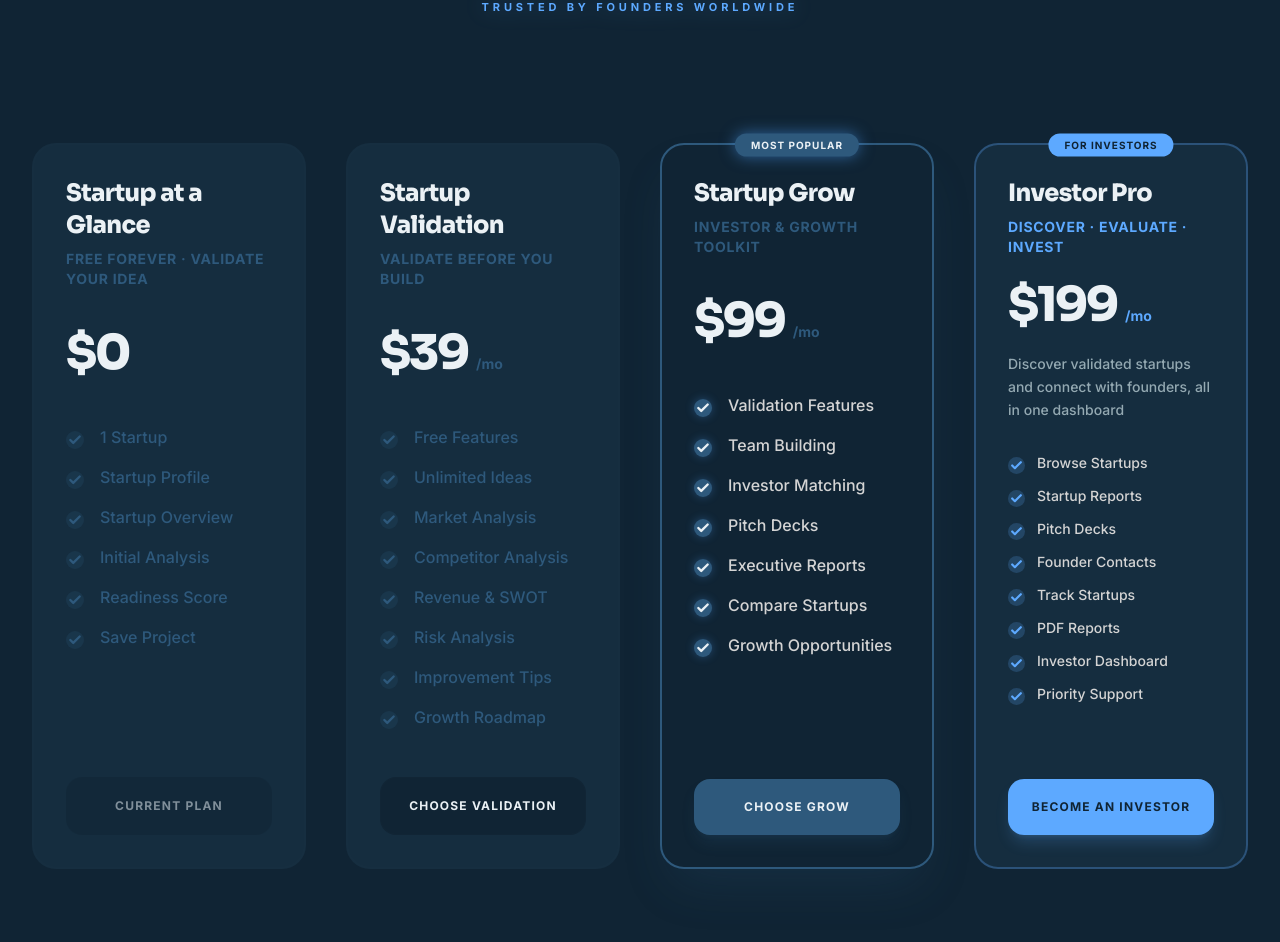
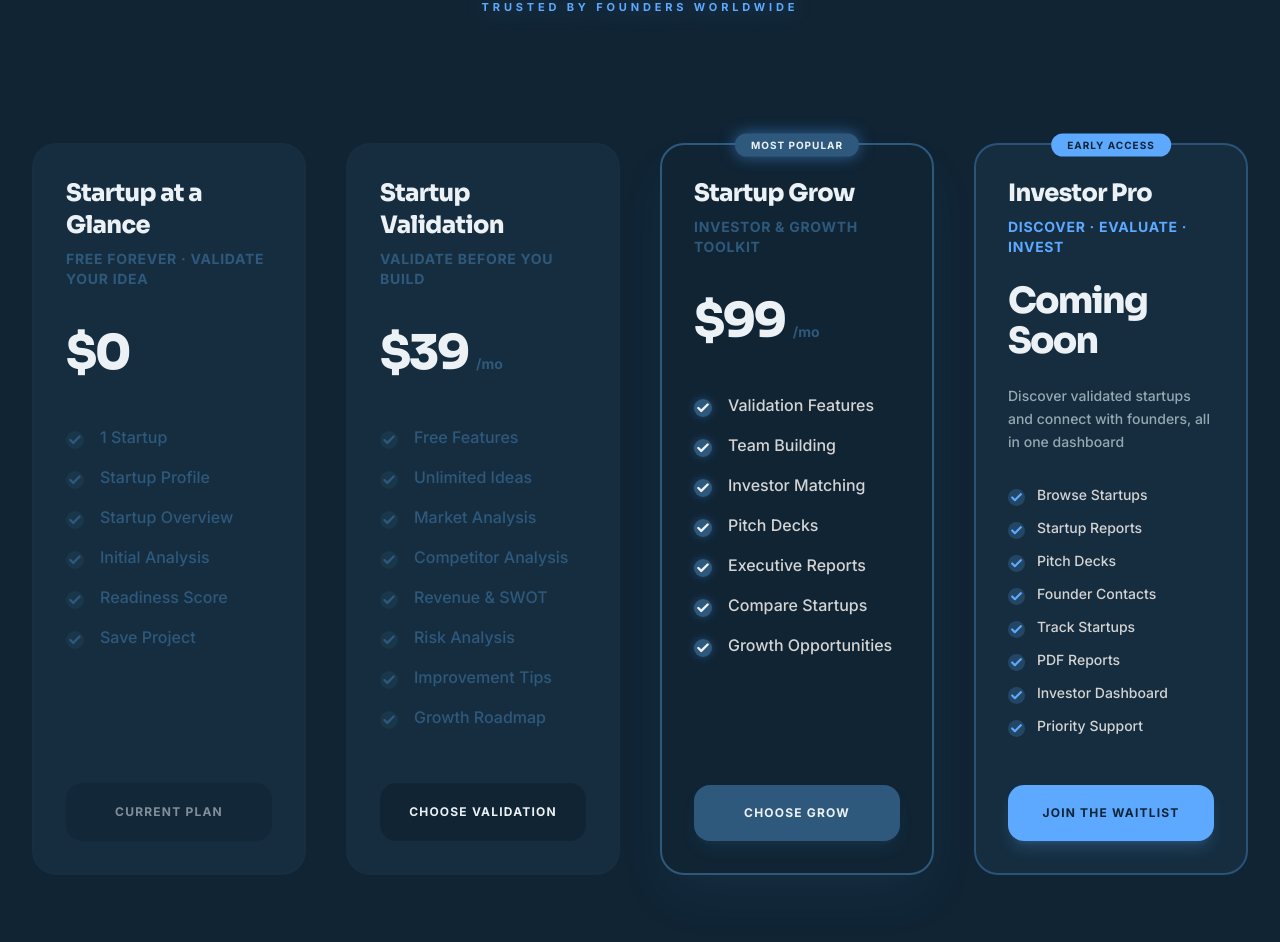
Before and after one commit to retajghazwani889-beep/DECISIONLAB, a React (Vite) app: page /pricing in a window 1280 px wide. Shown: the part 359-1301 px from the top of the page. Built offline with nearby package versions, Linux system fonts and the light colour scheme; no server answers; the database is empty; a web font is replaced by a local one.

Commit message:
feat(marketing): refine investor messaging and waitlist
Update homepage copy to focus on stage-appropriate matching, redirect Investor Pro CTA to the contact waitlist for early access, and polish team member landing page value propositions.

```diff
--- a/src/pages/HomePage.tsx
+++ b/src/pages/HomePage.tsx
@@ -173,7 +173,7 @@ export default function HomePage({ user, profile, onOpenAccess }: HomePageProps)
               <span className="text-[#8cb5e4]">MATCHING</span>
             </h2>
             <p className="text-xl md:text-2xl text-[#dfe8ed] font-medium max-w-3xl mx-auto leading-relaxed opacity-[0.95] tracking-[0.02em]">
-              We've analyzed 8,000+ top-tier partners to identify individual partners ready to back your vision
+              Get your startup investor-ready and understand which type of investor fits your stage and niche
             </p>
           </div>
 
@@ -223,7 +223,7 @@ export default function HomePage({ user, profile, onOpenAccess }: HomePageProps)
                   onClick={() => handleAction('targets', tier.title, tier.desc, tier.features)}
                   className="w-full py-8 bg-[#5da9ff]/10 hover:bg-[#5da9ff]/20 border border-[#5da9ff]/20 rounded-[2.5rem] text-sm font-semibold uppercase tracking-[0.3em] hover:shadow-glow transition-all duration-500 active:scale-95 text-white"
                 >
-                  VIEW INVESTORS
+                  LEARN MORE
                 </button>
               </motion.div>
             ))}
@@ -295,9 +295,9 @@ export default function HomePage({ user, profile, onOpenAccess }: HomePageProps)
             <div>
               <ul className="space-y-6 mb-12">
                 {[
-                  'Founders publish open positions for the exact roles they need',
-                  'Team members apply with their profile, skills, and CV in one click',
-                  'Accept an applicant and they join your team instantly — with direct contact both ways',
+                  'Map the roles your startup needs, right inside your workspace',
+                  'Team members share their profile, skills, and CV with you in one click',
+                  'Add people to your team and manage everyone from one place',
                 ].map((t, i) => (
                   <li key={i} className="flex items-start gap-5 text-base md:text-lg font-medium text-white leading-relaxed">
                     <div className="w-2.5 h-2.5 rounded-full border-2 border-[#5da9ff] bg-[#5da9ff]/20 mt-2 shrink-0" />
--- a/src/pages/PremiumPage.tsx
+++ b/src/pages/PremiumPage.tsx
@@ -156,34 +156,15 @@ export default function PremiumPage({ user, profile }: PremiumPageProps) {
     );
   };
 
-  // ── Investor Pro ($199/mo) ────────────────────────────────────────────────
-  // A plan for INVESTOR accounts, separate from the founder tiers. Founders
-  // and logged-out visitors are sent to the Investor Network to create an
-  // investor account first; investors get the same simulated checkout.
+  // ── Investor Pro — EARLY ACCESS WAITLIST ─────────────────────────────────
+  // The investor browse experience is still being completed, so we do not
+  // charge for Investor Pro yet. The card presents it as early access and
+  // the button leads to the contact page to join the waitlist. No checkout.
   const isInvestorAccount = (profile as any)?.accountType === 'investor';
-  const [investorLoading, setInvestorLoading] = useState(false);
   const investorProActive = (profile as any)?.subscriptionStatus === 'investor_pro';
 
-  const handleInvestorPro = async () => {
-    if (!user || !isInvestorAccount) {
-      navigate('/investor-network');
-      return;
-    }
-    if (investorProActive) return;
-    setInvestorLoading(true);
-    try {
-      await openPaddleCheckout({
-        priceId: PADDLE_PRICES.investor_pro,
-        uid: user.uid,
-        email: user.email,
-        onCompleted: () => waitForTierThenContinue('investor_pro' as any),
-      });
-    } catch (err) {
-      console.error('Could not open checkout:', err);
-      alert('Could not open the checkout. Please refresh the page and try again.');
-    } finally {
-      setInvestorLoading(false);
-    }
+  const handleInvestorPro = () => {
+    navigate('/contact');
   };
 
   const INVESTOR_FEATURES = [
@@ -199,14 +180,13 @@ export default function PremiumPage({ user, profile }: PremiumPageProps) {
 
   const InvestorProCard = () => (
     <div className="relative p-8 rounded-3xl border-2 transition-all duration-500 bg-brand-card border-[#5da9ff]/30 h-full flex flex-col">
-      <div className="absolute top-0 left-1/2 -translate-x-1/2 -translate-y-1/2 bg-[#5da9ff] text-brand-bg text-[10px] font-black uppercase px-4 py-1 rounded-full tracking-widest">
-        For Investors
+      <div className="absolute top-0 left-1/2 -translate-x-1/2 -translate-y-1/2 bg-[#5da9ff] text-brand-bg text-[10px] font-black uppercase px-4 py-1 rounded-full tracking-widest whitespace-nowrap">
+        Early Access
       </div>
       <h3 className="text-2xl font-black mb-2 font-display tracking-tight text-brand-text-primary">Investor Pro</h3>
       <p className="text-[#5da9ff] text-sm font-bold uppercase tracking-wider mb-6">Discover · Evaluate · Invest</p>
       <div className="mb-6 flex items-baseline gap-2">
-        <span className="text-5xl font-black font-display tracking-tighter text-brand-text-primary">$199</span>
-        <span className="text-[#5da9ff] text-sm font-bold">/mo</span>
+        <span className="text-4xl font-black font-display tracking-tighter text-brand-text-primary">Coming Soon</span>
       </div>
       <p className="text-sm text-brand-text-muted font-medium leading-relaxed mb-8">
         Discover validated startups and connect with founders, all in one dashboard
@@ -223,14 +203,9 @@ export default function PremiumPage({ user, profile }: PremiumPageProps) {
       </ul>
       <button
         onClick={handleInvestorPro}
-        disabled={investorLoading || investorProActive}
-        className={cn(
-          'w-full py-5 rounded-2xl font-black uppercase tracking-widest text-xs transition-all active:scale-95',
-          'bg-[#5da9ff] text-brand-bg hover:bg-[#5da9ff]/90 shadow-lg shadow-[#5da9ff]/20',
-          (investorLoading || investorProActive) && 'opacity-50 cursor-not-allowed'
-        )}
+        className="w-full py-5 rounded-2xl font-black uppercase tracking-widest text-xs transition-all active:scale-95 bg-[#5da9ff] text-brand-bg hover:bg-[#5da9ff]/90 shadow-lg shadow-[#5da9ff]/20"
       >
-        {investorLoading ? 'Processing…' : investorProActive ? 'Current Plan' : isInvestorAccount ? 'Choose Investor Pro' : 'Become an Investor'}
+        {investorProActive ? 'Current Plan' : 'Join the Waitlist'}
       </button>
     </div>
   );
@@ -317,6 +292,11 @@ export default function PremiumPage({ user, profile }: PremiumPageProps) {
         <InvestorProCard />
       </div>
 
+      <p className="mt-16 text-center text-sm text-brand-text-muted font-medium max-w-2xl mx-auto leading-relaxed">
+        DecisionLab plans are software subscriptions. We charge no listing fees, no commissions, and no
+        recruitment or introduction fees — team features are free for team members.
+      </p>
+
     </div>
   );
 }
--- a/src/pages/TeamMembersLandingPage.tsx
+++ b/src/pages/TeamMembersLandingPage.tsx
@@ -58,7 +58,7 @@ export default function TeamMembersLandingPage() {
             Join the startups <br className="hidden sm:block" /> building what's next
           </h1>
           <p className="text-base sm:text-lg text-brand-text-secondary font-medium max-w-xl mx-auto leading-relaxed mb-10">
-            Founders on DecisionLab are validating real startups — and hiring developers, designers, marketers, and advisors to build them. Find your team.
+            Founders on DecisionLab are validating real startups — and building their teams with developers, designers, marketers, and advisors. Find yours.
           </p>
           <div className="flex flex-col sm:flex-row items-center justify-center gap-4">
             <button
@@ -135,7 +135,7 @@ export default function TeamMembersLandingPage() {
         <div className="max-w-3xl mx-auto text-center bg-brand-section border border-brand-border rounded-[3rem] p-12">
           <Rocket size={32} className="mx-auto text-brand-accent mb-6" />
           <h2 className="text-2xl sm:text-3xl font-black uppercase tracking-tight font-display mb-4">Ready to join a founder's team?</h2>
-          <p className="text-sm text-brand-text-secondary font-medium mb-8 max-w-md mx-auto">Create your free team member account, build your profile, and start applying in minutes.</p>
+          <p className="text-sm text-brand-text-secondary font-medium mb-8 max-w-md mx-auto">Create your free team member account, build your profile, and join a team in minutes.</p>
           <button
             onClick={() => navigate('/signup/team')}
             className="px-12 py-4 bg-brand-accent text-brand-bg text-[11px] font-black uppercase tracking-[0.3em] rounded-2xl hover:scale-105 active:scale-95 transition-all shadow-huge shadow-brand-accent/20 inline-flex items-center gap-2"
```
